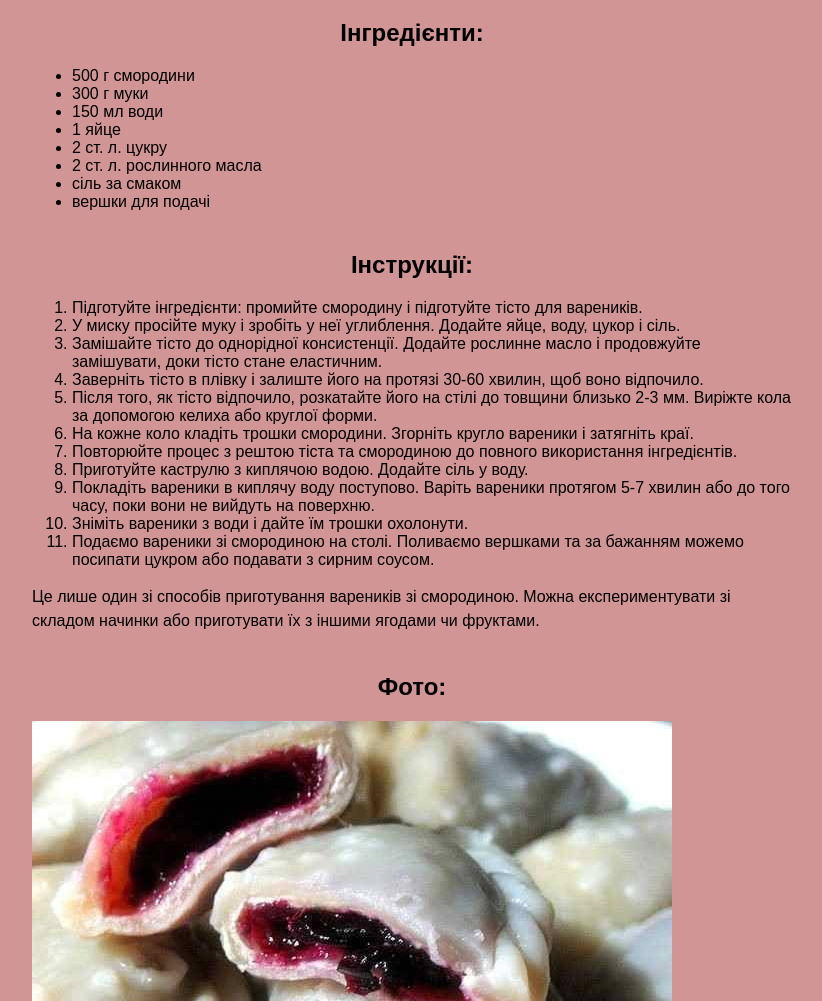
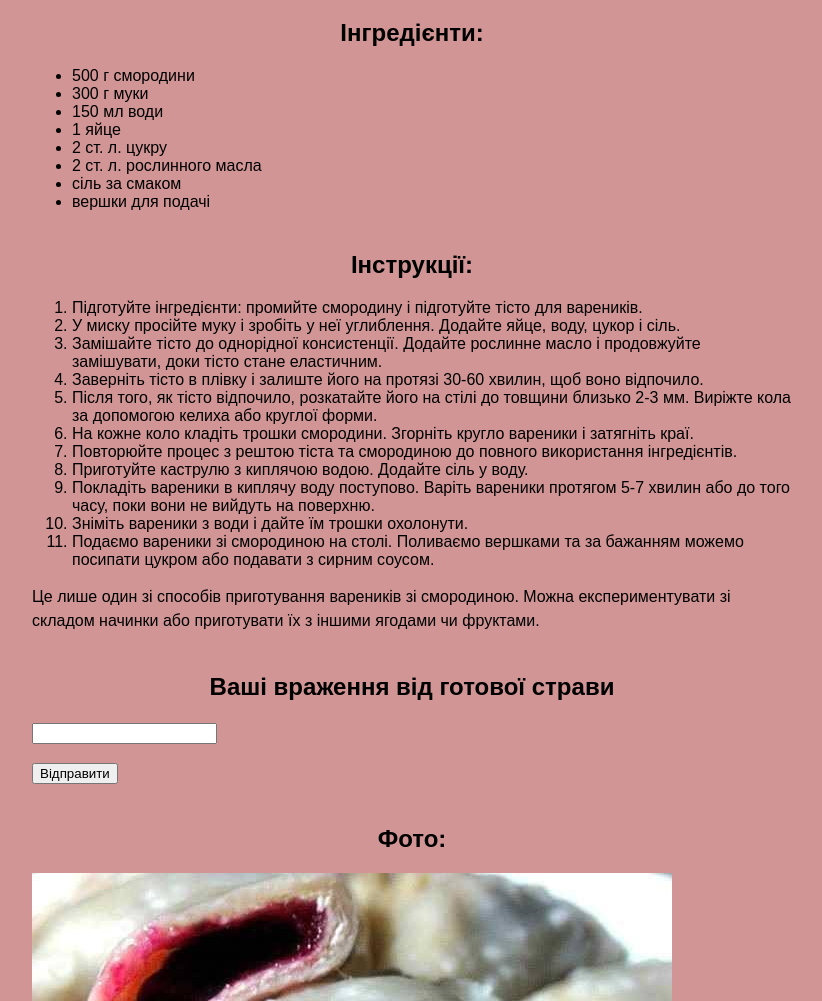
Before and after one commit to palamarchukvika20/firstpage1, a plain HTML site: page вареникизісмор.html in a window 1280 px wide. Shown: the part 99-1100 px from the top of the page, without its empty margins (228-1050 px from the left). Drawn offline with Linux system fonts and the light colour scheme.

Commit message:
Update вареникизісмор.html

```diff
--- a/вареникизісмор.html
+++ b/вареникизісмор.html
@@ -55,6 +55,9 @@
     <li>Подаємо вареники зі смородиною на столі. Поливаємо вершками та за бажанням можемо посипати цукром або подавати з сирним соусом.</li>
 </ol>
 <p>Це лише один зі способів приготування вареників зі смородиною. Можна експериментувати зі складом начинки або приготувати їх з іншими ягодами чи фруктами.</p>
+<h2>Ваші враження від готової страви</h2>
+      <p><input name="guruweba_example_email" type="email" /></p>
+      <p><input name="guruweba_example_button" type="button" value="Відправити" /></p>
 <h2>Фото:</h2>
    <img src="./варен.jpg" alt="Фото вареників зі смородиною">
 </body>
```
